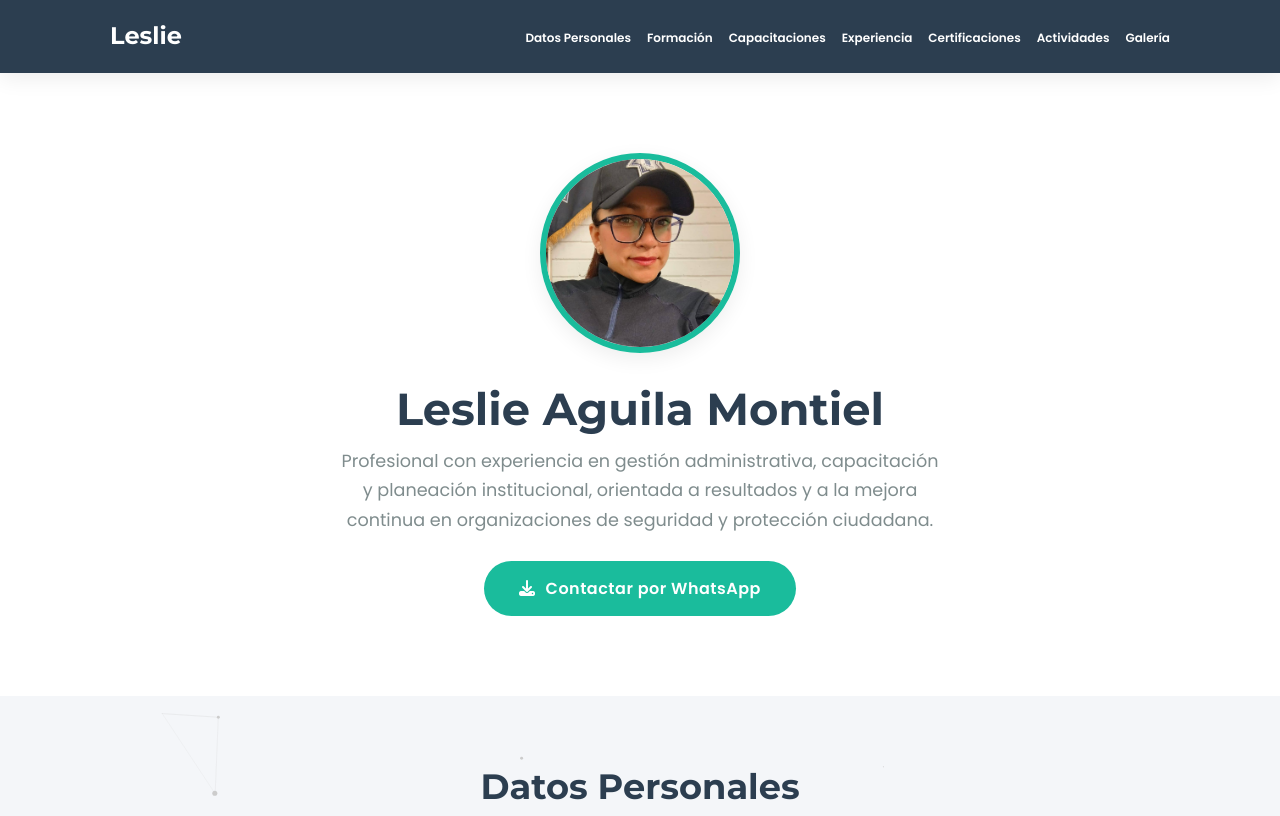
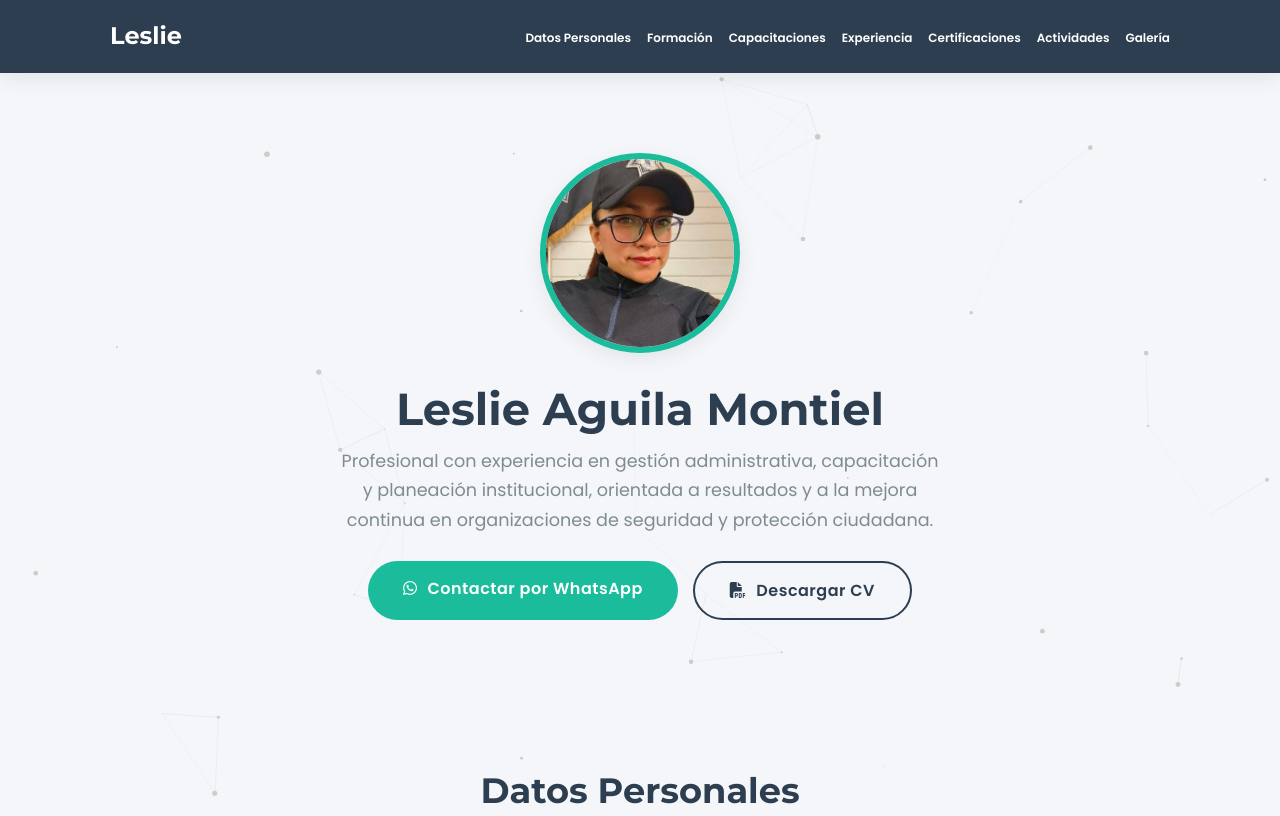
Before and after one commit to Axel-Meyrek/PortafolioLeslie, a website: page index.html in a window 1280 px wide. Shown: the top 816 px of the page. Drawn offline with nearby package versions, Linux system fonts and the light colour scheme.

Commit message:
Add button Descargar CV and remove color in the section header

```diff
--- a/index.html
+++ b/index.html
@@ -17,14 +17,14 @@
     <meta property="og:url" content="https://leslieaguilamontiel.vercel.app/" />
     <meta property="og:title" content="Leslie Aguila Montiel - Profesional" />
     <meta property="og:description" content="Profesional con experiencia en gestión administrativa, capacitación y planeación institucional, orientada a resultados y a la mejora continua en organizaciones de seguridad y protección ciudadana." />
-    <meta property="og:image" content="https://leslieaguilamontiel.vercel.app/img/header.png" />
+    <meta property="og:image" content="https://leslieaguilamontiel.vercel.app/img/miniatura.png" />
 
     <!-- X (Twitter) -->
     <meta property="twitter:card" content="summary_large_image" />
     <meta property="twitter:url" content="https://leslieaguilamontiel.vercel.app/" />
     <meta property="twitter:title" content="Leslie Aguila Montiel - Profesional" />
     <meta property="twitter:description" content="Profesional con experiencia en gestión administrativa, capacitación y planeación institucional, orientada a resultados y a la mejora continua en organizaciones de seguridad y protección ciudadana." />
-    <meta property="twitter:image" content="https://leslieaguilamontiel.vercel.app/img/header.png" />
+    <meta property="twitter:image" content="https://leslieaguilamontiel.vercel.app/img/miniatura.png" />
 
 
     <!-- Meta Tags Generated with https://metatags.io -->
@@ -162,7 +162,7 @@
         /* ---   HEADER    --- */
         /* ------------------- */
         .header {
-            background-color: var(--color-white);
+            background-color: transparent;
             padding: 80px 0;
             text-align: center;
         }
@@ -198,6 +198,15 @@
             color: #7f8c8d;
         }
 
+        /* New styling for the button group */
+        .button-group {
+            display: flex;
+            justify-content: center;
+            flex-wrap: wrap; /* Allows buttons to wrap on smaller screens */
+            gap: 15px;
+            margin-top: 25px;
+        }
+
         .btn {
             display: inline-block;
             background-color: var(--color-accent);
@@ -210,9 +219,25 @@
             letter-spacing: 0.5px;
         }
 
+        /* New button color for contrast */
+        .btn.secondary {
+            background-color: transparent;
+            border: 2px solid var(--color-primary);
+            color: var(--color-primary);
+            box-shadow: none;
+            transition: transform 0.3s ease, background-color 0.3s ease;
+        }
+
         .btn:hover {
             transform: translateY(-5px);
             box-shadow: 0 10px 25px rgba(26, 188, 156, 0.4);
+        }
+
+        /* Hover effect for secondary button */
+        .btn.secondary:hover {
+            background-color: var(--color-primary);
+            color: var(--color-white);
+            box-shadow: 0 10px 25px rgba(44, 62, 80, 0.4);
         }
 
         .btn i {
@@ -421,6 +446,11 @@
             section { padding: 50px 0; }
             .header { padding: 60px 0; }
 
+            .button-group {
+                flex-direction: column;
+                align-items: center;
+            }
+
             .header-content {
                 flex-direction: column;
                 text-align: center;
@@ -474,9 +504,12 @@
                 <div class="header-text">
                     <h1>Leslie Aguila Montiel</h1>
                     <p class="subtitle">Profesional con experiencia en gestión administrativa, capacitación y planeación institucional, orientada a resultados y a la mejora continua en organizaciones de seguridad y protección ciudadana.</p>
-                    <a href="https://wa.me/5212212023768"
-                    target="_blank"
-                    rel="noopener noreferrer" class="btn"><i class="fas fa-download"></i>Contactar por WhatsApp</a>
+                    <div class="button-group">
+                        <a href="https://wa.me/5212212023768"
+                        target="_blank"
+                        rel="noopener noreferrer" class="btn"><i class="fab fa-whatsapp"></i>Contactar por WhatsApp</a>
+                        <a href="./files/CVLeslieAguilaMontiel.pdf" target="_blank" rel="noopener noreferrer" class="btn secondary"><i class="fas fa-file-pdf"></i>Descargar CV</a>
+                    </div>
                 </div>
             </div>
         </div>
```
Also changed, not shown: img/header.png (deleted), img/miniatura.png (added), 1 other file.
